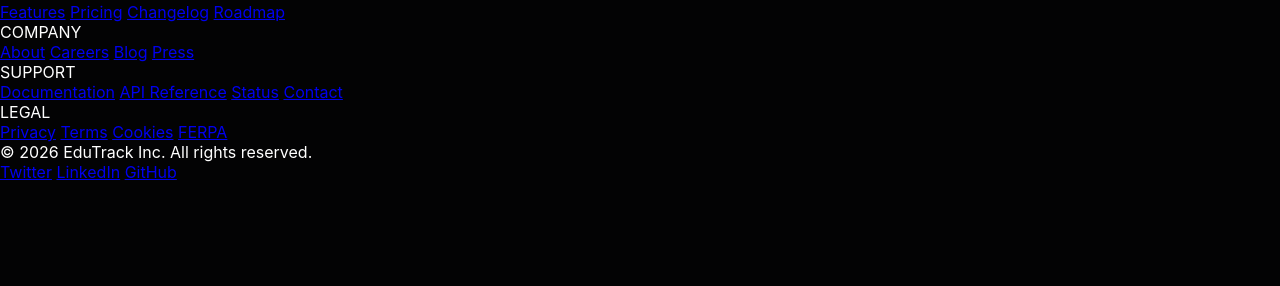
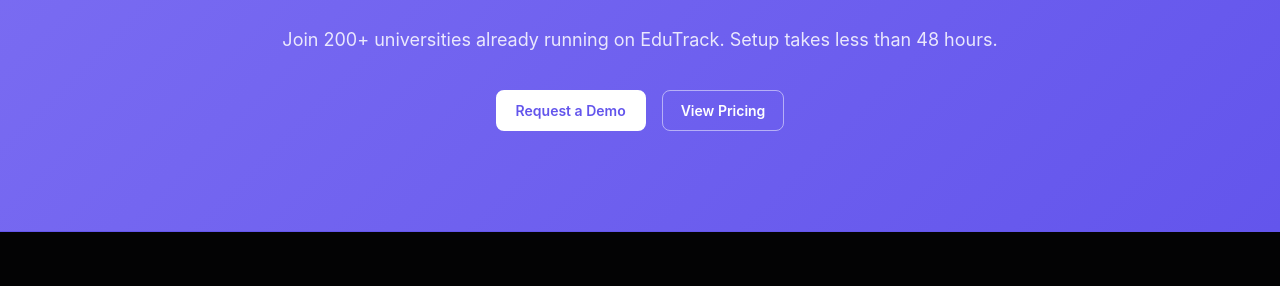
Before and after one commit to MuhammadAbdullahKhan11may/Student-Management-System, a plain HTML site: page index.html in a window 1280 px wide. Shown: the part 2510-2796 px from the top of the page. Before the commit the page ends 2692 px from the top, so only its background shows below. Drawn offline with Linux system fonts and the light colour scheme.

Commit message:
Update style.css

```diff
--- a/style.css
+++ b/style.css
@@ -514,6 +514,147 @@
   }
 }
 
+/* ---------- CTA ---------- */
+.cta {
+  background: linear-gradient(135deg, var(--purple-bright), var(--purple));
+  background-image:
+    linear-gradient(135deg, var(--purple-bright), var(--purple)),
+    repeating-linear-gradient(135deg, rgba(255,255,255,0.05) 0px, rgba(255,255,255,0.05) 2px, transparent 2px, transparent 14px);
+  padding: 100px 40px;
+  text-align: center;
+}
+
+.cta-title {
+  color: #ffffff;
+  font-size: 46px;
+  font-weight: 800;
+  line-height: 1.2;
+  letter-spacing: -0.02em;
+  margin-bottom: 24px;
+}
+
+.cta-subtitle {
+  color: rgba(255, 255, 255, 0.85);
+  font-size: 18px;
+  margin-bottom: 40px;
+}
+
+.cta-actions {
+  display: flex;
+  justify-content: center;
+  gap: 16px;
+}
+
+.btn-cta-primary {
+  background: #ffffff;
+  color: var(--purple);
+  border: 2px solid #ffffff;
+}
+
+.btn-cta-outline {
+  background: transparent;
+  color: #ffffff;
+  border: 1px solid rgba(255, 255, 255, 0.5);
+}
+
+/* ---------- Footer ---------- */
+.footer {
+  background: var(--bg-black);
+  border-top: 1px solid var(--purple);
+  padding: 60px 60px 30px;
+}
+
+.footer-top {
+  display: grid;
+  grid-template-columns: 1.4fr 1fr 1fr 1fr 1fr;
+  gap: 32px;
+  max-width: 1240px;
+  margin: 0 auto;
+  padding-bottom: 40px;
+}
+
+.footer-logo {
+  display: flex;
+  align-items: center;
+  gap: 10px;
+  margin-bottom: 16px;
+}
+
+.footer-tagline {
+  color: var(--text-gray);
+  font-size: 14px;
+  line-height: 1.6;
+  max-width: 240px;
+}
+
+.footer-heading {
+  color: #8b899a;
+  font-size: 13px;
+  font-weight: 700;
+  letter-spacing: 0.1em;
+  margin-bottom: 18px;
+}
+
+.footer-col {
+  display: flex;
+  flex-direction: column;
+  gap: 14px;
+}
+
+.footer-col a {
+  color: var(--text-gray);
+  text-decoration: none;
+  font-size: 14px;
+  transition: color 0.2s ease;
+}
+
+.footer-col a:hover {
+  color: var(--text-white);
+}
+
+.footer-bottom {
+  display: flex;
+  justify-content: space-between;
+  align-items: center;
+  max-width: 1240px;
+  margin: 0 auto;
+  padding-top: 24px;
+  border-top: 1px solid var(--border-subtle);
+  color: var(--text-gray);
+  font-size: 14px;
+}
+
+.footer-socials {
+  display: flex;
+  gap: 24px;
+}
+
+.footer-socials a {
+  color: var(--text-gray);
+  text-decoration: none;
+}
+
+.footer-socials a:hover {
+  color: var(--text-white);
+}
+
+@media (max-width: 900px) {
+  .cta-title {
+    font-size: 30px;
+  }
+  .cta-actions {
+    flex-direction: column;
+    align-items: center;
+  }
+  .footer-top {
+    grid-template-columns: 1fr 1fr;
+  }
+  .footer-bottom {
+    flex-direction: column;
+    gap: 16px;
+    text-align: center;
+  }
+}
 
 /* ---------- Help button ---------- */
 .help-btn {
```
